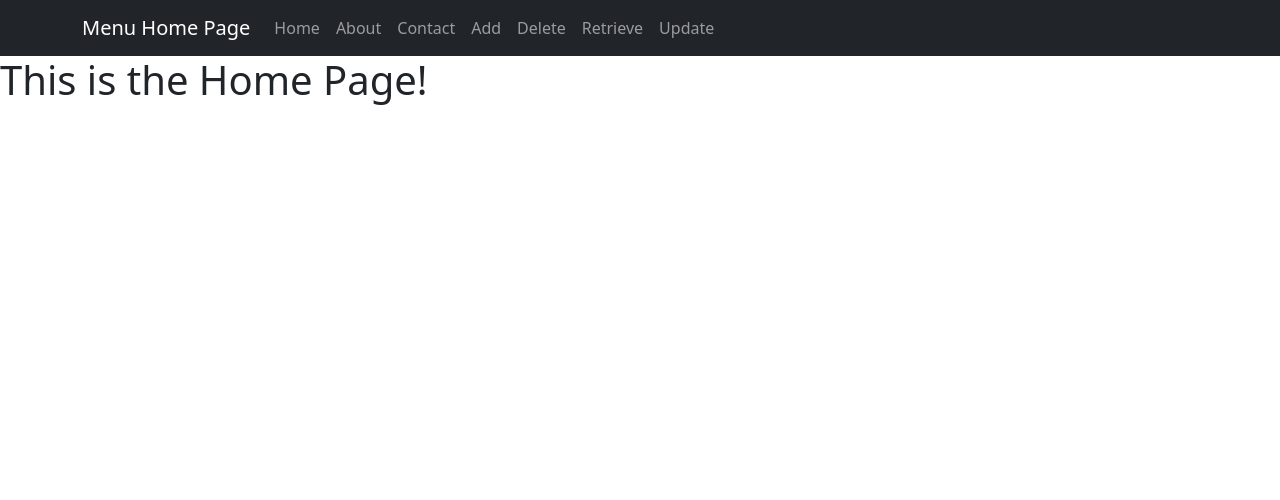
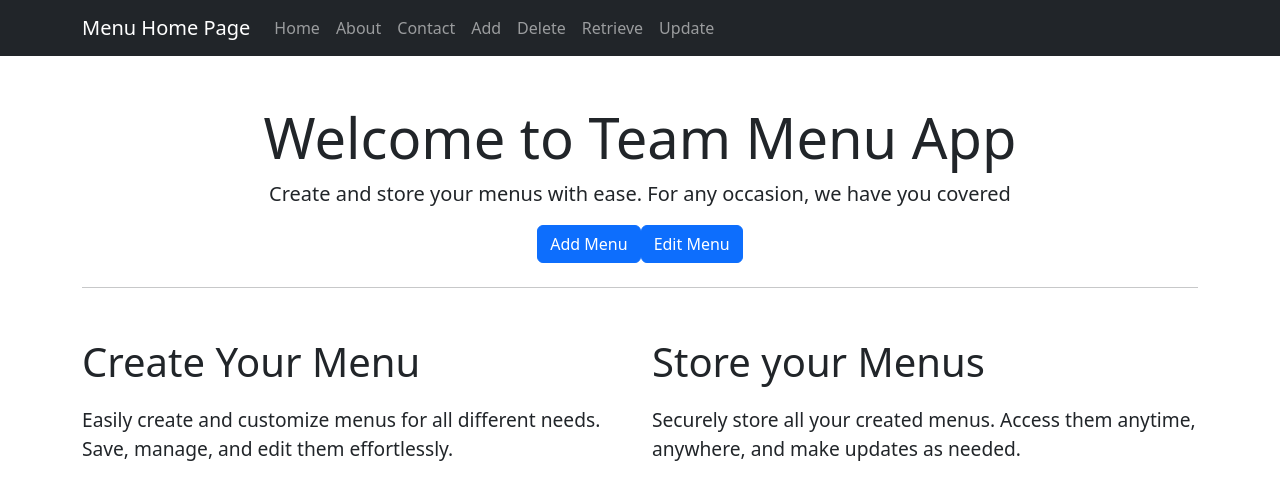
Before and after one commit to y-sherman/menu, a React (Create React App) app: page / in a window 1280 px wide. Shown: the top 500 px of the page. Built offline with nearby package versions, Linux system fonts and the light colour scheme.

Commit message:
fixing buttons

```diff
--- a/src/Pages/Add.jsx
+++ b/src/Pages/Add.jsx
@@ -1,46 +1,70 @@
 import React, { useState } from 'react';
 import { Container, Form, Button, ListGroup} from 'react-bootstrap';
 
-
-export default function Add(){
-   // create list that holds all the menus
-const menuList = () => {
+const MenuList = () => {
     const [menus, setMenus] = useState([]);
     const [menuName, setMenuName] = useState('');
+    const [menuDescription, setMenuDescription] = useState('')
 
-    const handleInputChange = (e) => {
-        setItemName(e.target.value);
+    const handleNameChange = (e) => {
+        setMenuName(e.target.value);
+    };
+
+    const handleDescriptionChange = (e) => {
+        setMenuDescription(e.target.value);
     };
 
     const addMenu = () => {
-        if (menuName.trim() !== '') {
-            setMenus([...menus, menuName]);
-            setMenuName('');
-        };
+        if (menuName.trim() !== '' && menuDescription.trim() !== '') {
+            const newMenu = {
+                name: menuName,
+                description: menuDescription
+            };
+
+            setMenus([...menus, newMenu]);
+            setMenuName('');    //clears input after adding an item
+            setMenuDescription('');
+        }
     };
+
 
     return (
         <Container>
-            <h1 className = "mt-4">Add a new menu</h1>
+            <h1 className = "mt-4">Add a new menu item</h1>
 
             <Form className = "mt-4">
                 <Form.Group>
+                    <Form.Label>Menu Name</Form.Label>
                     <Form.Control
                         type = "text"
                         placeholder = "Enter the name of your menu"
                         value = {menuName}
-                        onChange = {handleInputChange}
+                        onChange = {handleNameChange}
+                    />
+                </Form.Group>
+                <Form.Group>
+                    <Form.Label>Menu Description</Form.Label>
+                    <Form.Control
+                        as = "textarea"
+                        rows = {3}
+                        placeholder = "Enter the tems you will include in your menu"
+                        value = {menuDescription}
+                        onChange = {handleDescriptionChange}
                     />
                 </Form.Group>
                 <Button variant = "primary" onClick = {addMenu}>Add Menu</Button>
             </Form>
 
             <ListGroup className = "mt-4">
-                {menus.map((item, index) => (
-                    <ListGroup.Item key = {index}> {item} </ListGroup.Item>
+                {menus.map((menu, index) => (
+                    <ListGroup.Item key = {index}>
+                        <h5>{menu.name}</h5>
+                        <p>{menu.description}</p>
+                    </ListGroup.Item>
                 ))}
             </ListGroup>
         </Container>
-    );
-};
-}
+        );
+    };
+
+    export default MenuList;
--- /dev/null
+++ b/src/Pages/Home.css
@@ -0,0 +1,22 @@
+.home-container {
+    max-width: 800px;
+    margin: 0 auto;
+}
+
+.feature-section {
+    margin-top: 50px;
+}
+
+.feature-section h2 {
+    font-size: 2.5rem;
+    margin-bottom: 20px;
+}
+
+.feature-section p {
+    font-size: 1.2rem;
+}
+
+.button {
+    background-color:bisque;
+    padding: 15px;
+}
--- a/src/Pages/Home.jsx
+++ b/src/Pages/Home.jsx
@@ -1,8 +1,43 @@
+import {Container, Jumbotron, Button } from 'react-bootstrap';
+import './Home.css';
+
 export default function Home(){
     return(
-        <>
-            <h1>This is the Home Page!</h1>
-        </>
+            <Container className = "home-container mt-5">
+                <div className = "text-center">
+                    <h1 className = "display-4">Welcome to Team Menu App</h1>
+                    <p className = "lead">
+                        Create and store your menus with ease. For any occasion, we have you covered
+                    </p>
 
-    )
-}
+                    <div class = "btn-row">
+                        <Button type = "button" class = "btn btn-outline px2" href = "/Add">
+                            Add Menu
+                        </Button>
+                        <Button type = "button" class = "btn btn-outline px2" href = "/Retrieve">
+                            Edit Menu
+                        </Button>
+                    </div>
+                </div>
+
+                <hr className = "my-4"/>
+
+                <div className = "feature-section">
+                    <div className = "row">
+                        <div className = "col-md-6">
+                            <h2 id = "create-menu">Create Your Menu</h2>
+                            <p>
+                                Easily create and customize menus for all different needs. Save, manage, and edit them effortlessly.
+                            </p>
+                        </div>
+                        <div className = "col-md-6">
+                            <h2>Store your Menus</h2>
+                            <p>
+                                Securely store all your created menus. Access them anytime, anywhere, and make updates as needed.
+                            </p>
+                        </div>
+                    </div>
+                </div>
+            </Container>
+    );
+};
```
